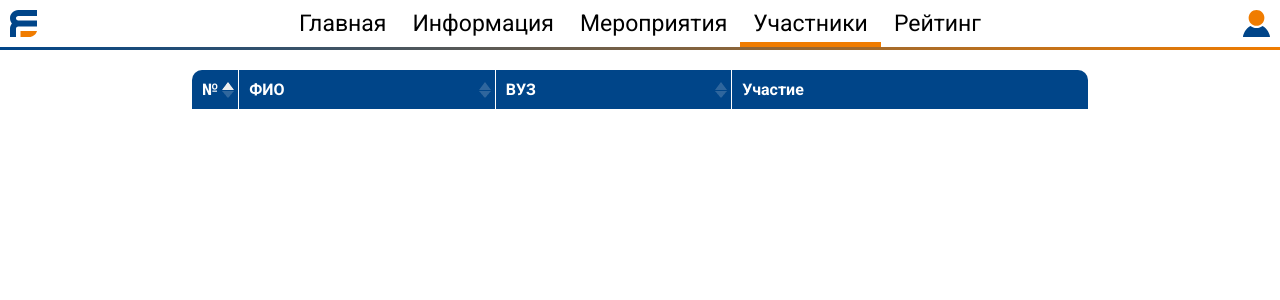
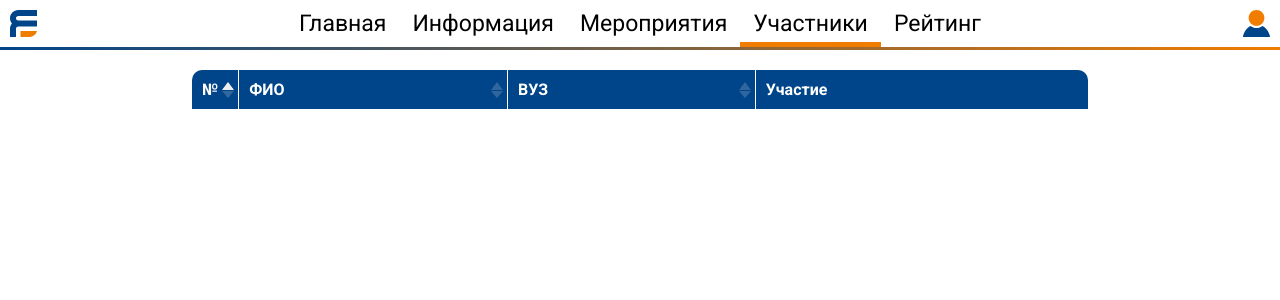
Before and after one commit to PinguinKa/ystu_contest, a Flask app: page /participants/ in a window 1280 px wide. Shown: the top 300 px of the page. Run offline with Flask 2, Linux system fonts and the light colour scheme; a user stored in the database is signed in; data that the repository does not hold is empty.

Commit message:
Removed additional padding in table header for not sorted columns.

```diff
--- a/static/css/data-tables.css
+++ b/static/css/data-tables.css
@@ -57,6 +57,7 @@ tr:hover { background-color: rgba(0, 69, 137, 0.25); }
 .tablesorter-headerDesc { background-image: url("/static/css/icons/metro-white-desc.png"); }
 
 .tablesorter .sorter-false {
+    padding-right: 10px;
     background-image: none;
     cursor: default;
 }
```
